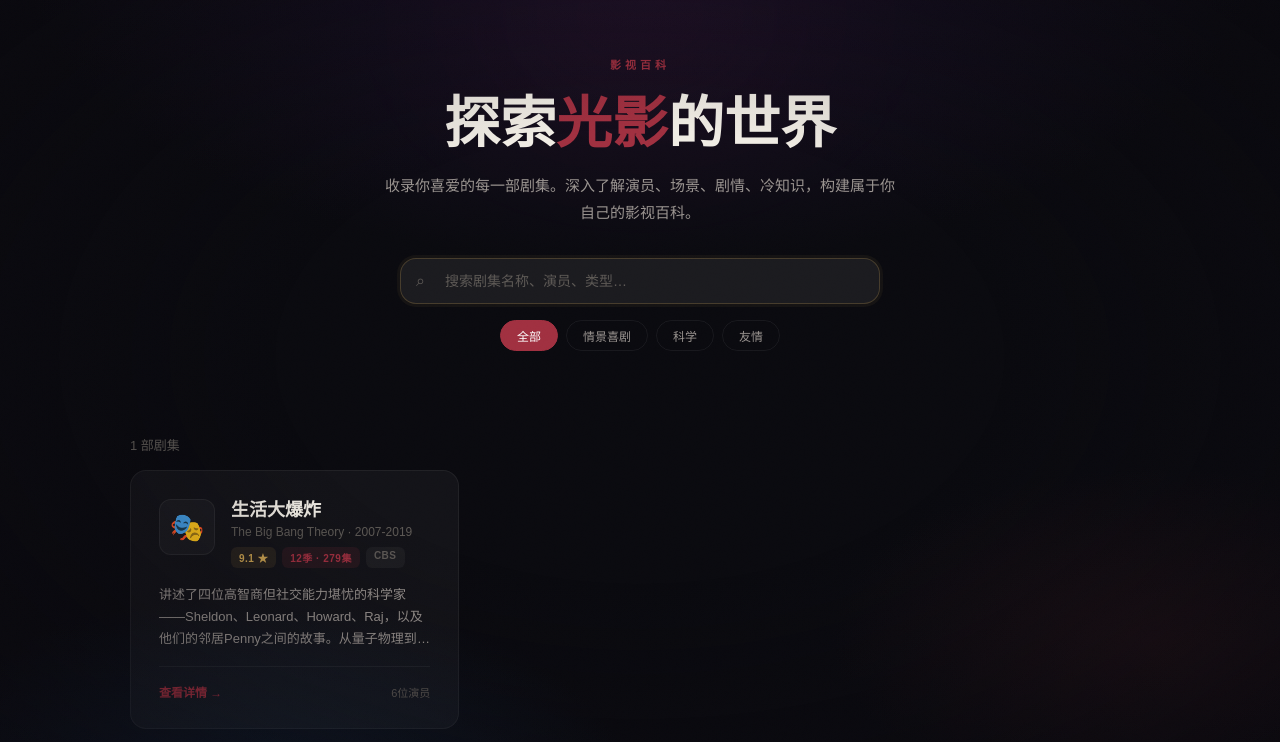
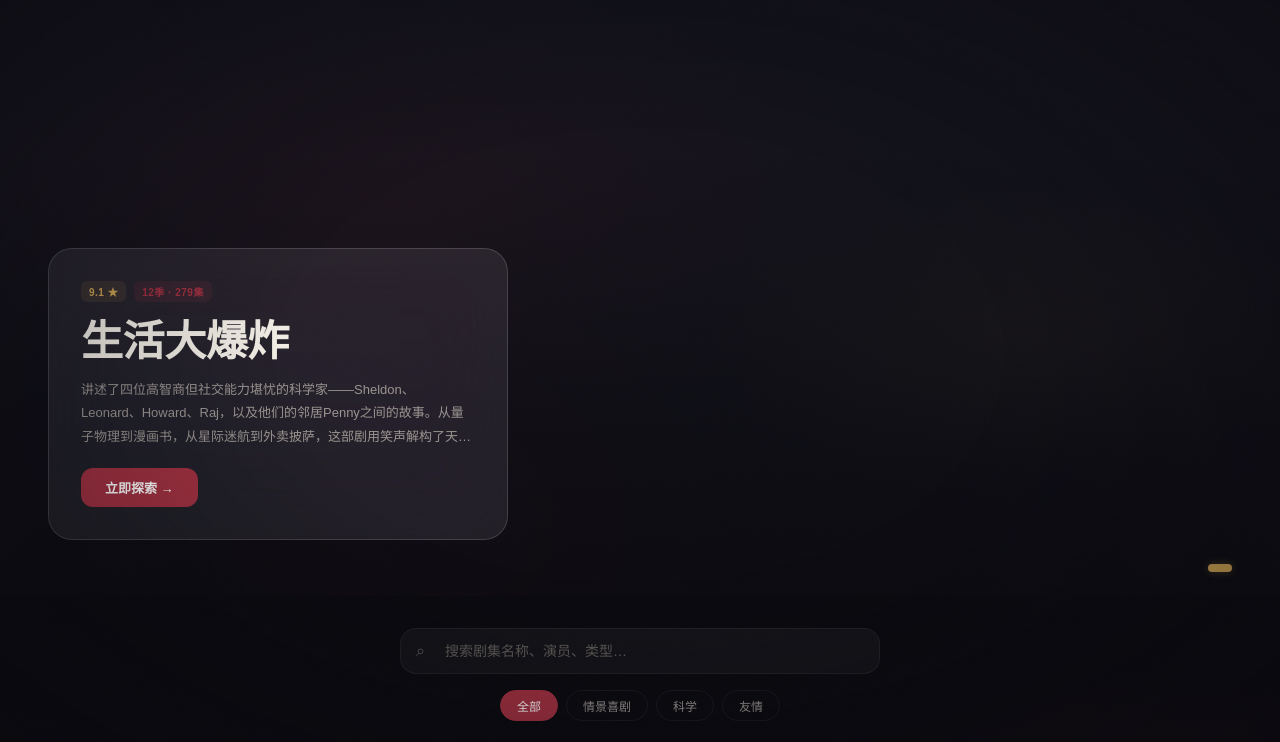
Before and after one commit to zyc486/zyc-baike, a plain HTML site: page index.html in a window 1280 px wide. Shown: the part 44-786 px from the top of the page. Drawn offline with Linux system fonts and the light colour scheme; a web font is replaced by a local one.

Commit message:
重构首页：全屏轮播 + 纯海报网格 (阶段二)
home.js:
- 移除旧 .hero 文字搜索区，替换为 #hero-carousel 全屏轮播
- 轮播自动切换 (5s)，底部圆点导航
- .glass-panel 毛玻璃卡片叠加在轮播左下角
- show-card 改为纯海报 (aspect-ratio: 2/3)，仅 logo 无文字
- hover 时 scale(1.05) + 底部滑出信息层 (剧名/评分/年份)

home.css:
- .hero-carousel 高度 80vh，暗色渐变遮罩
- .glass-panel 使用 backdrop-filter + glass-border
- .show-card 竖版海报，border-radius: var(--radius-xl)
- .show-card-info-overlay 底部滑入动画
- 响应式适配 900px/600px 断点

```diff
--- a/css/pages/home.css
+++ b/css/pages/home.css
@@ -1,41 +1,85 @@
 /* ════════════════════════════════════════
-   HOME PAGE — Hero + Show Grid
+   HOME PAGE — Carousel + Poster Grid
    ════════════════════════════════════════ */
 
-/* ── Hero ── */
-.hero {
-  position: relative; padding: 100px 40px 60px;
-  max-width: 900px; margin: 0 auto;
+/* ── Hero Carousel ── */
+.hero-carousel {
+  position: relative; width: 100%; height: 80vh;
+  min-height: 480px; max-height: 720px;
+  display: flex; align-items: flex-end;
+  padding: 0 48px 56px;
   overflow: hidden;
-  text-align: center;
+  transition: opacity 400ms var(--ease-out);
+  background:
+    radial-gradient(ellipse 70% 60% at 30% 40%, rgba(160,48,64,0.08) 0%, transparent 60%),
+    radial-gradient(ellipse 50% 50% at 80% 60%, rgba(200,160,80,0.06) 0%, transparent 50%),
+    var(--bg-surface);
 }
-.hero-glow {
-  position: absolute; top: -20%; left: 50%; width: 500px; height: 300px;
-  transform: translateX(-50%);
+.hero-carousel-bg {
+  position: absolute; inset: 0; pointer-events: none;
+}
+.hero-carousel-glow {
+  position: absolute; bottom: -20%; left: 10%; width: 600px; height: 400px;
   background: radial-gradient(ellipse, var(--accent-glow) 0%, transparent 70%);
-  filter: blur(80px); pointer-events: none; opacity: 0.4;
-}
-.hero-overline {
-  font-size: 11px; font-weight: 600; color: var(--accent);
-  text-transform: uppercase; letter-spacing: 4px; margin-bottom: 20px;
-  animation: fadeInUp 600ms var(--ease-out) both;
-}
-.hero-title {
-  font-family: var(--font-display); font-size: clamp(36px, 6vw, 56px);
-  font-weight: 700; line-height: 1.15; margin-bottom: 16px;
-  animation: fadeInUp 600ms var(--ease-out) 80ms both;
-}
-.hero-title .highlight { color: var(--accent); }
-.hero-desc {
-  font-size: 15px; color: var(--text-secondary); line-height: 1.8;
-  max-width: 520px; margin: 0 auto;
-  animation: fadeInUp 600ms var(--ease-out) 160ms both;
+  filter: blur(120px); pointer-events: none; opacity: 0.25;
 }
 
-/* ── Search ── */
+/* ── Glass Panel ── */
+.glass-panel {
+  position: relative; z-index: 2;
+  max-width: 460px;
+  padding: 32px;
+  background: var(--glass-bg);
+  backdrop-filter: var(--glass-blur);
+  -webkit-backdrop-filter: var(--glass-blur);
+  border: var(--glass-border);
+  border-radius: var(--radius-xl);
+}
+.glass-panel-tags { display: flex; gap: 8px; flex-wrap: wrap; margin-bottom: 16px; }
+.glass-panel-title {
+  font-family: var(--font-display);
+  font-size: clamp(28px, 4vw, 42px);
+  font-weight: 700; line-height: 1.15;
+  letter-spacing: -0.01em;
+  margin-bottom: 12px;
+}
+.glass-panel-desc {
+  font-size: 13px; color: var(--text-secondary);
+  line-height: 1.8; margin-bottom: 20px;
+  display: -webkit-box; -webkit-line-clamp: 3; -webkit-box-orient: vertical; overflow: hidden;
+}
+.glass-panel-btn {
+  display: inline-flex; align-items: center; gap: 6px;
+  padding: 10px 24px; border-radius: var(--radius-md); border: none;
+  background: var(--accent); color: #fff;
+  font-size: 13px; font-weight: 600; font-family: var(--font-body);
+  cursor: pointer; transition: all 200ms;
+}
+.glass-panel-btn:hover { background: #b83848; transform: translateY(-1px); }
+
+/* ── Carousel Dots ── */
+.carousel-dots {
+  position: absolute; bottom: 24px; right: 48px;
+  display: flex; gap: 8px; z-index: 2;
+}
+.carousel-dot {
+  width: 8px; height: 8px; border-radius: 50%;
+  background: rgba(255,255,255,0.2); cursor: pointer;
+  transition: all 300ms var(--ease-out);
+}
+.carousel-dot.active {
+  background: var(--gold);
+  box-shadow: 0 0 8px rgba(200,160,80,0.3);
+  width: 24px; border-radius: 4px;
+}
+
+/* ── Filters ── */
+.home-filters-wrap {
+  max-width: 1100px; margin: 0 auto;
+  padding: 32px 40px 0;
+}
 .search-box {
-  position: relative; margin: 32px auto 0; max-width: 480px;
-  animation: fadeInUp 600ms var(--ease-out) 240ms both;
+  position: relative; margin: 0 auto 16px; max-width: 480px;
 }
 .search-icon {
   position: absolute; left: 16px; top: 50%; transform: translateY(-50%);
@@ -55,11 +99,9 @@
 }
 #search-input::placeholder { color: var(--text-muted); }
 
-/* ── Filters ── */
 .filters {
-  display: flex; gap: 8px; flex-wrap: wrap; margin-top: 16px;
+  display: flex; gap: 8px; flex-wrap: wrap;
   justify-content: center;
-  animation: fadeInUp 600ms var(--ease-out) 300ms both;
 }
 .filter-chip {
   padding: 6px 16px; border-radius: 20px;
@@ -79,39 +121,60 @@
 }
 .results-count { font-size: 13px; color: var(--text-muted); }
 
-/* ── Show Grid ── */
+/* ── Show Grid — poster only ── */
 .show-grid {
   display: grid;
-  grid-template-columns: repeat(auto-fill, minmax(300px, 1fr));
+  grid-template-columns: repeat(auto-fill, minmax(180px, 1fr));
   gap: 16px;
   max-width: 1100px; margin: 0 auto; padding: 0 40px 80px;
 }
 
-/* ── Show Card ── */
+/* ── Show Card — poster slice ── */
 .show-card {
-  background: var(--bg-card); border: 1px solid var(--border);
-  border-radius: var(--radius-lg); padding: 28px;
-  cursor: pointer; transition: all 300ms var(--ease-out);
+  position: relative;
+  aspect-ratio: 2/3;
+  border-radius: var(--radius-xl);
+  overflow: hidden; cursor: pointer;
+  background: var(--bg-card);
+  border: 1px solid var(--border);
+  transition: transform 400ms var(--ease-out), box-shadow 400ms var(--ease-out);
   animation: fadeInUp 500ms var(--ease-out) both;
 }
 .show-card:hover {
-  background: var(--bg-card-hover); border-color: var(--border-hover);
-  transform: translateY(-3px); box-shadow: var(--shadow-card-hover);
+  transform: scale(1.05);
+  box-shadow: 0 12px 40px rgba(0,0,0,0.5);
+  z-index: 2;
 }
-.show-card-top { display: flex; align-items: flex-start; gap: 16px; margin-bottom: 16px; }
+.show-card-poster {
+  width: 100%; height: 100%;
+  display: flex; align-items: center; justify-content: center;
+  background:
+    radial-gradient(ellipse at 30% 30%, rgba(160,48,64,0.06) 0%, transparent 50%),
+    radial-gradient(ellipse at 70% 70%, rgba(200,160,80,0.04) 0%, transparent 50%),
+    rgba(255,255,255,0.02);
+}
 .show-card-logo {
-  width: 56px; height: 56px; border-radius: var(--radius-md);
-  background: rgba(255,255,255,0.03); border: 1px solid var(--border);
-  display: flex; align-items: center; justify-content: center;
-  font-size: 28px; flex-shrink: 0;
+  font-size: 56px; opacity: 0.5;
 }
-.show-card-info { flex: 1; min-width: 0; }
-.show-card-title {
-  font-family: var(--font-display); font-size: 18px; font-weight: 700;
-  margin-bottom: 2px; line-height: 1.3;
+.show-card-info-overlay {
+  position: absolute; bottom: 0; left: 0; right: 0;
+  padding: 20px 16px;
+  background: linear-gradient(0deg, rgba(0,0,0,0.85) 0%, rgba(0,0,0,0.4) 60%, transparent 100%);
+  transform: translateY(100%);
+  transition: transform 400ms var(--ease-out);
 }
-.show-card-sub { font-size: 12px; color: var(--text-muted); margin-bottom: 8px; }
-.show-card-tags { display: flex; gap: 6px; flex-wrap: wrap; }
+.show-card:hover .show-card-info-overlay {
+  transform: translateY(0);
+}
+.show-card-info-overlay .show-card-title {
+  font-family: var(--font-display); font-size: 15px; font-weight: 700;
+  color: #fff; margin-bottom: 4px; line-height: 1.3;
+}
+.show-card-info-overlay .show-card-meta {
+  font-size: 12px; color: rgba(255,255,255,0.6);
+}
+
+/* ── Tag (shared) ── */
 .tag {
   padding: 3px 8px; border-radius: 6px; font-size: 10px; font-weight: 600;
   text-transform: uppercase; letter-spacing: 0.5px;
@@ -119,21 +182,6 @@
 .tag-rating { background: var(--gold-soft); color: var(--gold); }
 .tag-seasons { background: var(--accent-soft); color: var(--accent); }
 .tag-network { background: rgba(255,255,255,0.04); color: var(--text-muted); }
-.show-card-desc {
-  font-size: 13px; color: var(--text-secondary); line-height: 1.7;
-  display: -webkit-box; -webkit-line-clamp: 3; -webkit-box-orient: vertical; overflow: hidden;
-}
-.show-card-footer {
-  display: flex; align-items: center; justify-content: space-between;
-  margin-top: 16px; padding-top: 16px; border-top: 1px solid var(--border);
-}
-.show-card-action {
-  font-size: 12px; color: var(--accent); font-weight: 600;
-  display: flex; align-items: center; gap: 4px;
-  transition: gap 200ms var(--ease-out);
-}
-.show-card:hover .show-card-action { gap: 8px; }
-.show-card-meta { font-size: 11px; color: var(--text-muted); }
 
 /* ── Empty state ── */
 .empty-state {
@@ -152,3 +200,20 @@
   font-family: var(--font-body); cursor: pointer; transition: all 200ms;
 }
 .btn-primary:hover { background: #b83848; transform: translateY(-1px); }
+
+/* ── Responsive ── */
+@media (max-width: 900px) {
+  .hero-carousel { padding: 0 24px 48px; height: 70vh; }
+  .glass-panel { max-width: 100%; }
+  .home-filters-wrap { padding: 24px 20px 0; }
+  .results-info { padding-left: 20px; padding-right: 20px; }
+  .show-grid { grid-template-columns: repeat(auto-fill, minmax(140px, 1fr)); gap: 12px; padding: 0 20px 60px; }
+  .carousel-dots { right: 24px; }
+}
+@media (max-width: 600px) {
+  .hero-carousel { height: 60vh; min-height: 400px; padding: 0 16px 40px; }
+  .glass-panel { padding: 24px; border-radius: var(--radius-lg); }
+  .glass-panel-title { font-size: 24px; }
+  .show-grid { grid-template-columns: repeat(2, 1fr); gap: 10px; }
+  .show-card-poster .show-card-logo { font-size: 36px; }
+}
--- a/js/pages/home.js
+++ b/js/pages/home.js
@@ -1,21 +1,20 @@
 /* ════════════════════════════════════════
-   Home Page — Hero + Search + Show Grid
+   Home Page — Carousel + Poster Grid
    ════════════════════════════════════════ */
 
 const HomePage = {
   filter: 'all',
   search: '',
+  carouselIndex: 0,
+  _carouselTimer: null,
 
   render() {
     const app = document.getElementById('app');
     const allShows = this._loadShows();
 
     app.innerHTML = `
-      <div class="hero">
-        <div class="hero-glow" aria-hidden="true"></div>
-        <div class="hero-overline">影视百科</div>
-        <h1 class="hero-title">探索<span class="highlight">光影</span>的世界</h1>
-        <p class="hero-desc">收录你喜爱的每一部剧集。深入了解演员、场景、剧情、冷知识，构建属于你自己的影视百科。</p>
+      ${this._renderCarousel(allShows)}
+      <div class="home-filters-wrap">
         <div class="search-box">
           <span class="search-icon" aria-hidden="true">⌕</span>
           <input type="text" id="search-input" placeholder="搜索剧集名称、演员、类型…"
@@ -27,6 +26,7 @@
     `;
 
     this._bindEvents(app, allShows);
+    this._startCarousel(allShows);
   },
 
   _loadShows() {
@@ -36,6 +36,65 @@
       if (!data) return null;
       return { ...data, locationId: entry.locationId };
     }).filter(Boolean);
+  },
+
+  _renderCarousel(shows) {
+    if (shows.length === 0) return '';
+    const show = shows[this.carouselIndex % shows.length];
+    return `
+      <div class="hero-carousel" id="hero-carousel">
+        <div class="hero-carousel-bg" style="background-image:linear-gradient(180deg, transparent 30%, rgba(10,10,15,0.85) 100%)"></div>
+        <div class="hero-carousel-glow" aria-hidden="true"></div>
+        <div class="glass-panel">
+          <div class="glass-panel-tags">
+            ${show.rating ? `<span class="tag tag-rating">${show.rating} ★</span>` : ''}
+            <span class="tag tag-seasons">${show.seasons}季 · ${show.episodes}集</span>
+          </div>
+          <h1 class="glass-panel-title">${esc(show.title)}</h1>
+          <p class="glass-panel-desc">${esc(show.description)}</p>
+          <button class="glass-panel-btn" data-id="${show.id}">立即探索 →</button>
+        </div>
+        <div class="carousel-dots" id="carousel-dots">
+          ${shows.map((_, i) => `<span class="carousel-dot ${i === this.carouselIndex ? 'active' : ''}" data-index="${i}"></span>`).join('')}
+        </div>
+      </div>
+    `;
+  },
+
+  _startCarousel(shows) {
+    if (shows.length <= 1) return;
+    clearInterval(this._carouselTimer);
+    this._carouselTimer = setInterval(() => {
+      this.carouselIndex = (this.carouselIndex + 1) % shows.length;
+      this._updateCarousel(shows);
+    }, 5000);
+  },
+
+  _updateCarousel(shows) {
+    const carousel = document.getElementById('hero-carousel');
+    if (!carousel) return;
+    const show = shows[this.carouselIndex];
+    const title = carousel.querySelector('.glass-panel-title');
+    const desc = carousel.querySelector('.glass-panel-desc');
+    const tags = carousel.querySelector('.glass-panel-tags');
+    const btn = carousel.querySelector('.glass-panel-btn');
+
+    carousel.style.opacity = '0';
+    setTimeout(() => {
+      if (title) title.textContent = show.title;
+      if (desc) desc.textContent = show.description;
+      if (tags) {
+        tags.innerHTML = `
+          ${show.rating ? `<span class="tag tag-rating">${show.rating} ★</span>` : ''}
+          <span class="tag tag-seasons">${show.seasons}季 · ${show.episodes}集</span>
+        `;
+      }
+      if (btn) btn.dataset.id = show.id;
+      carousel.querySelectorAll('.carousel-dot').forEach((d, i) => {
+        d.classList.toggle('active', i === this.carouselIndex);
+      });
+      carousel.style.opacity = '1';
+    }, 300);
   },
 
   _getFiltered(shows) {
@@ -103,23 +162,13 @@
     }
 
     const cards = filtered.map((show, i) => `
-      <article class="show-card" data-id="${show.id}" style="animation-delay:${i * 50}ms">
-        <div class="show-card-top">
-          <div class="show-card-logo">${show.logo}</div>
-          <div class="show-card-info">
-            <h3 class="show-card-title">${esc(show.title)}</h3>
-            <div class="show-card-sub">${esc(show.titleEn)} · ${esc(show.year)}</div>
-            <div class="show-card-tags">
-              ${show.rating ? `<span class="tag tag-rating">${show.rating} ★</span>` : ''}
-              <span class="tag tag-seasons">${show.seasons}季 · ${show.episodes}集</span>
-              ${show.network ? `<span class="tag tag-network">${esc(show.network)}</span>` : ''}
-            </div>
-          </div>
+      <article class="show-card" data-id="${show.id}" style="animation-delay:${i * 60}ms">
+        <div class="show-card-poster">
+          <span class="show-card-logo">${show.logo}</span>
         </div>
-        <p class="show-card-desc">${esc(show.description)}</p>
-        <div class="show-card-footer">
-          <span class="show-card-action">查看详情 →</span>
-          <span class="show-card-meta">${show.cast ? show.cast.length + '位演员' : ''}</span>
+        <div class="show-card-info-overlay">
+          <h3 class="show-card-title">${esc(show.title)}</h3>
+          <div class="show-card-meta">${esc(show.year)} · ${show.rating || ''} ★</div>
         </div>
       </article>
     `).join('');
@@ -141,8 +190,6 @@
         this.search = e.target.value;
         this._refreshGrid(app, allShows);
       });
-      // Auto-focus search on load
-      setTimeout(() => searchInput.focus(), 100);
     }
 
     // Filters
@@ -150,7 +197,6 @@
       chip.addEventListener('click', () => {
         this.filter = chip.dataset.filter;
         this._refreshGrid(app, allShows);
-        // Update filter chip styles
         app.querySelectorAll('.filter-chip').forEach(c => c.classList.remove('active'));
         chip.classList.add('active');
       });
@@ -162,13 +208,30 @@
         Router.go('detail', card.dataset.id);
       });
     });
+
+    // Carousel explore button
+    const panelBtn = app.querySelector('.glass-panel-btn');
+    if (panelBtn) {
+      panelBtn.addEventListener('click', () => {
+        Router.go('detail', panelBtn.dataset.id);
+      });
+    }
+
+    // Carousel dots
+    app.querySelectorAll('.carousel-dot').forEach(dot => {
+      dot.addEventListener('click', () => {
+        this.carouselIndex = parseInt(dot.dataset.index);
+        this._updateCarousel(allShows);
+        clearInterval(this._carouselTimer);
+        this._startCarousel(allShows);
+      });
+    });
   },
 
   _refreshGrid(app, allShows) {
     const gridArea = app.querySelector('#grid-area');
     if (gridArea) {
       gridArea.innerHTML = this._renderGrid(allShows);
-      // Re-bind card clicks
       gridArea.querySelectorAll('.show-card').forEach(card => {
         card.addEventListener('click', () => {
           Router.go('detail', card.dataset.id);
```
